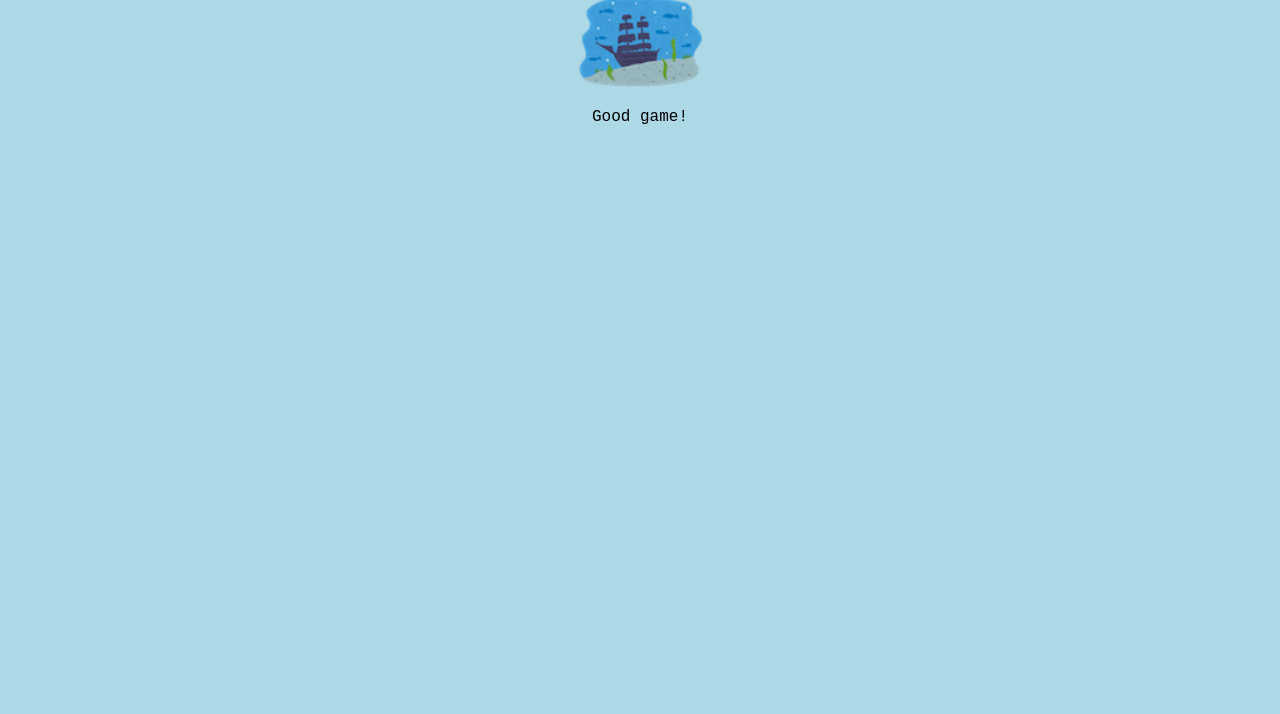
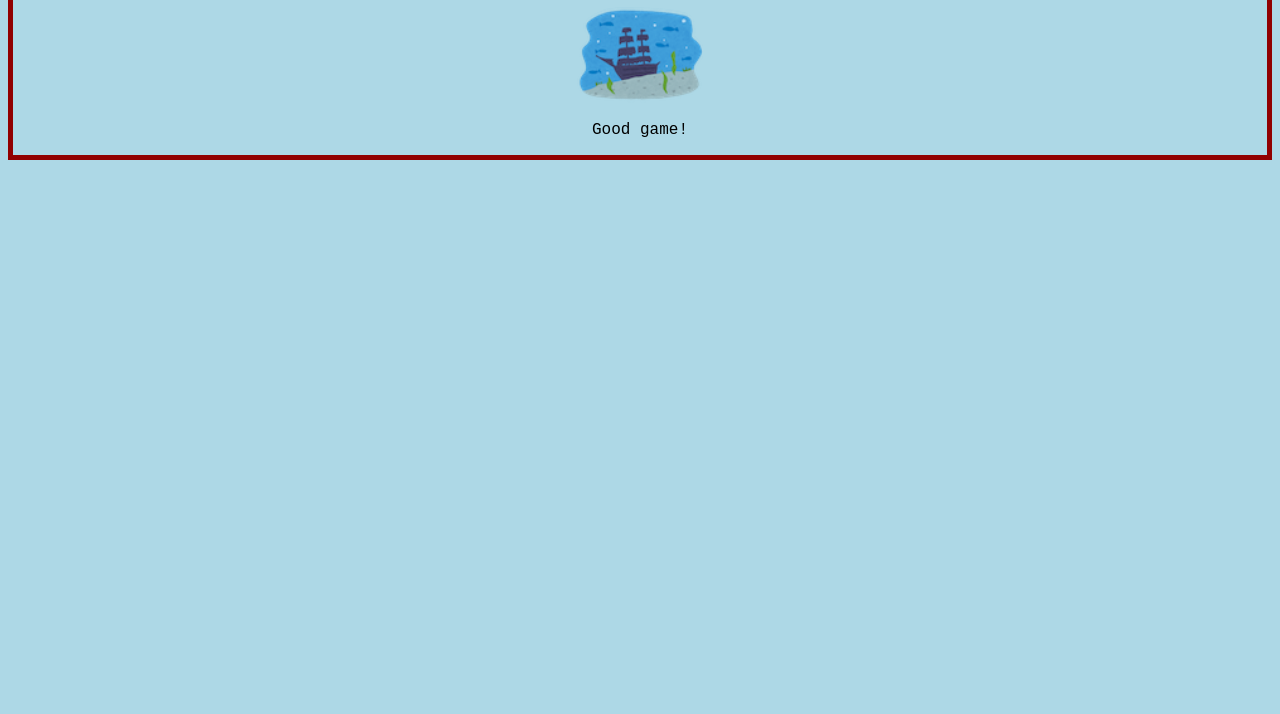
Before and after one commit to eecs581comrades/battleship, a plain HTML site: page front/gameOver/looser.html in a window 1280 px wide. Shown: the part 86-800 px from the top of the page. Drawn offline with Linux system fonts and the light colour scheme.

Commit message:
Borders for homescreen and game over screens; also updated work time

```diff
--- a/front/gameOver/styleGameOver.css
+++ b/front/gameOver/styleGameOver.css
@@ -8,6 +8,7 @@ Creation date: 9-11-24
 -->*/
 body{
 background-color: lightblue;
+border: 5px solid rgb(145, 0, 0);
 }
 
 h1{
--- a/front/homeScreen/styleHomeScreen.css
+++ b/front/homeScreen/styleHomeScreen.css
@@ -8,6 +8,7 @@ Creation date: 9-11-24
 -->*/
 body{
   background-color: lightblue;
+  border: 5px solid rgb(145, 0, 0);
 }
 h1{
     font-family: "Copperplate", fantasy, serif;
```
Also changed, not shown: 1 other file.
